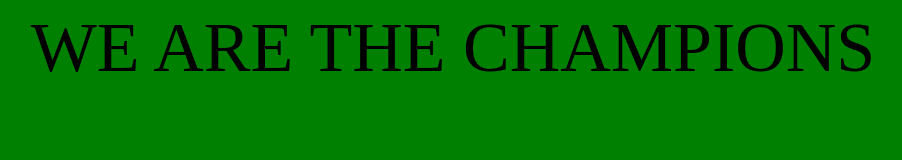
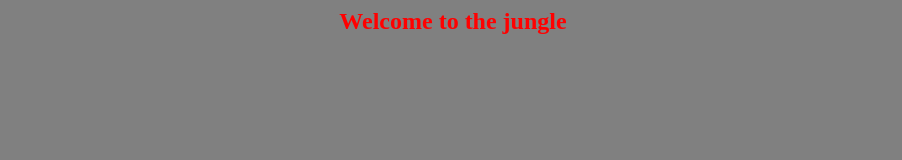
Before and after one commit to jug-test/jugrep, a plain HTML site: page index.html in a window 1280 px wide. Shown: the whole page, without its empty margins (187-1089 px from the left). Drawn offline with Linux system fonts and the light colour scheme.

Commit message:
Update index.html

```diff
--- a/index.html
+++ b/index.html
@@ -1,8 +1,7 @@
 <html>
-  <head>
-    <title>FROM GIT</title>
-  <head>
-<body bgcolor=green>
-  <p style = "color: black; text-align: center; font-size: 70px;">WE ARE THE CHAMPIONS</p>
+<body bgcolor=gray>
+<center>
+<h2><font color=red>Welcome to the jungle</font></h2>
+</center>
 </body>
-</html>
+<html>
```
